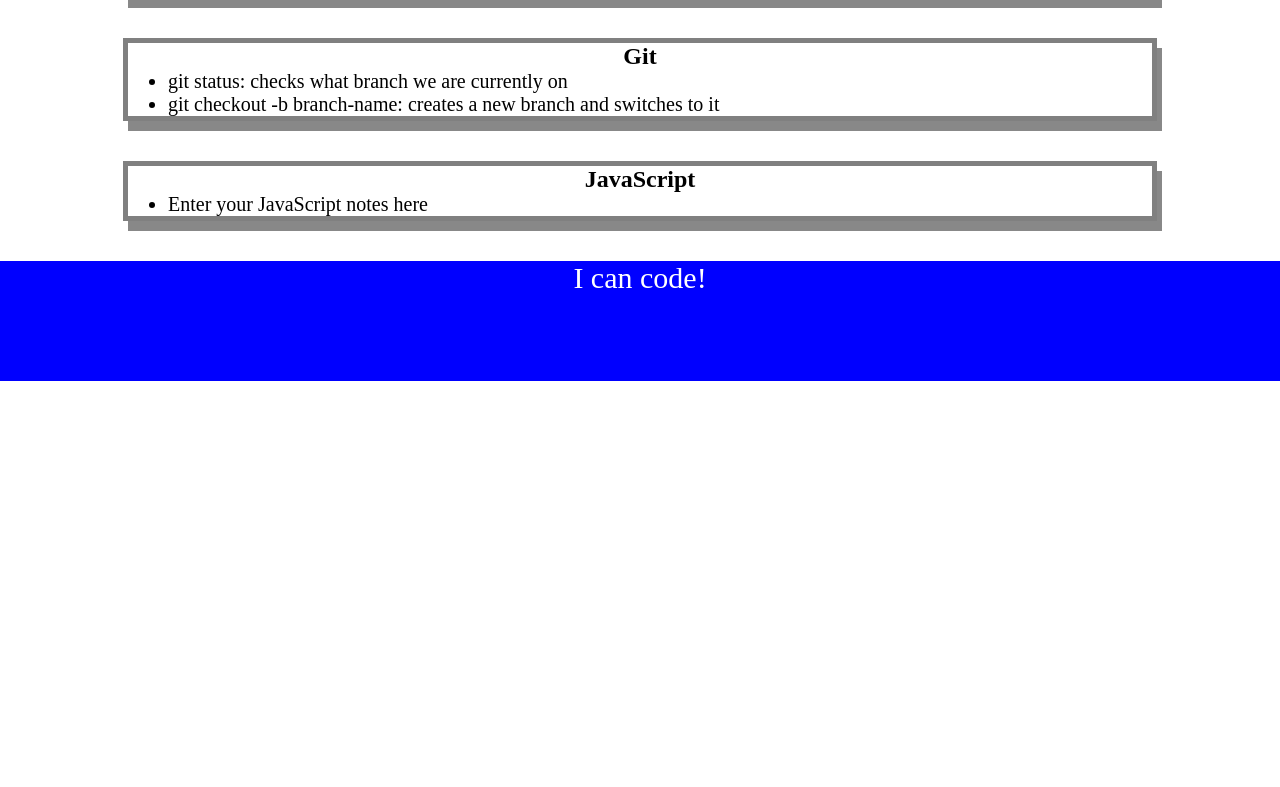
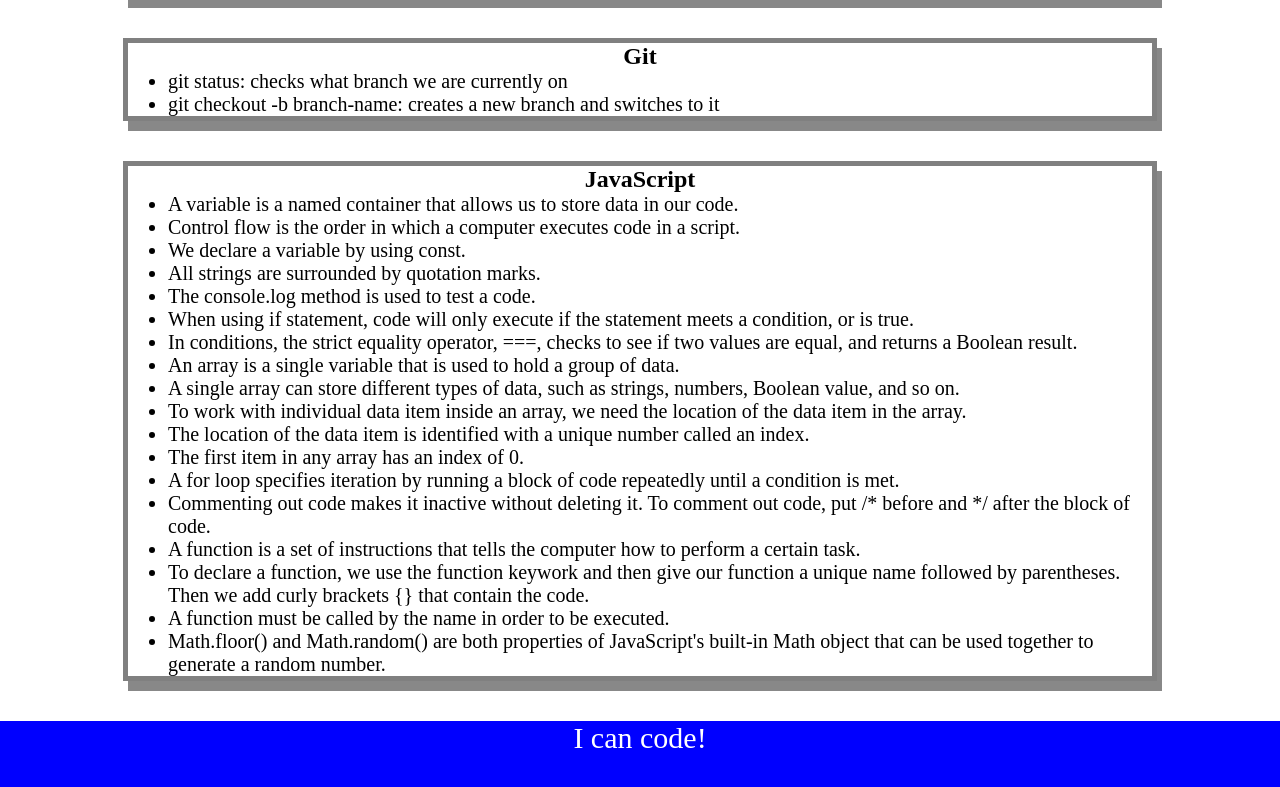
Before and after one commit to ASgithub11/prework-study-guide, a plain HTML site: page index.html in a window 1280 px wide. Shown: the part 897-1684 px from the top of the page. Before the commit the page ends 1278 px from the top, so only its background shows below. Drawn offline with Linux system fonts and the light colour scheme.

Commit message:
updated code to js file

```diff
--- a/assets/script.js
+++ b/assets/script.js
@@ -1,19 +1,28 @@
 const topics = ['HTML', 'CSS', 'Git', 'JavaScript'];
+const randomTopic = topics[Math.floor(Math.random() * topics.length)];
 
-for (let x = 0; x < topics.length; x++) {
-    console.log(topics[x]);
-   }
+function listTopics() {
+    for (let x = 0; x < topics.length; x++) {
+      console.log(topics[x]);
+    }
+  }
 
-/*
-if (topic === 'HTML') {
+function selectTopic() {
+if (randomTopic === 'HTML') {
   console.log("Let's study HTML!");
-} else if (topic === 'CSS') {
+} else if (randomTopic === 'CSS') {
   console.log("Let's study CSS!");
-} else if (topic === 'Git') {
+} else if (randomTopic === 'Git') {
   console.log("Let's study Git!");
-} else if (topic === 'JavaScript') {
+} else if (randomTopic === 'JavaScript') {
   console.log("Let's study JavaScript!");
 } else {
   console.log('Please try again!');
 }
-*/
+}
+
+console.log('Here are the topics we learned through Prework:');
+listTopics();
+
+console.log('Which topic should we study first?');
+selectTopic();
--- a/index.html
+++ b/index.html
@@ -62,7 +62,24 @@
       <section class="card" id="javascript-section">
         <h2>JavaScript</h2>
         <ul>
-          <li>Enter your JavaScript notes here</li>
+          <li>A variable is a named container that allows us to store data in our code.</li>
+          <li>Control flow is the order in which a computer executes code in a script.</li>
+          <li>We declare a variable by using const.</li>
+          <li>All strings are surrounded by quotation marks.</li>
+          <li>The console.log method is used to test a code.</li>
+          <li>When using if statement, code will only execute if the statement meets a condition, or is true.</li>
+          <li>In conditions, the strict equality operator, ===, checks to see if two values are equal, and returns a Boolean result.</li>
+          <li>An array is a single variable that is used to hold a group of data.</li>
+          <li>A single array can store different types of data, such as strings, numbers, Boolean value, and so on.</li>
+          <li>To work with individual data item inside an array, we need the location of the data item in the array.</li>
+          <li>The location of the data item is identified with a unique number called an index.</li>
+          <li>The first item in any array has an index of 0.</li>
+          <li>A for loop specifies iteration by running a block of code repeatedly until a condition is met.</li>
+          <li>Commenting out code makes it inactive without deleting it. To comment out code, put /* before and */ after the block of code.</li>
+          <li>A function is a set of instructions that tells the computer how to perform a certain task.</li>
+          <li>To declare a function, we use the function keywork and then give our function a unique name followed by parentheses. Then we add curly brackets {} that contain the code.</li>
+          <li>A function must be called by the name in order to be executed.</li>
+          <li>Math.floor() and Math.random() are both properties of JavaScript's built-in Math object that can be used together to generate a random number.</li>
         </ul>
       </section>
     </main>
```
